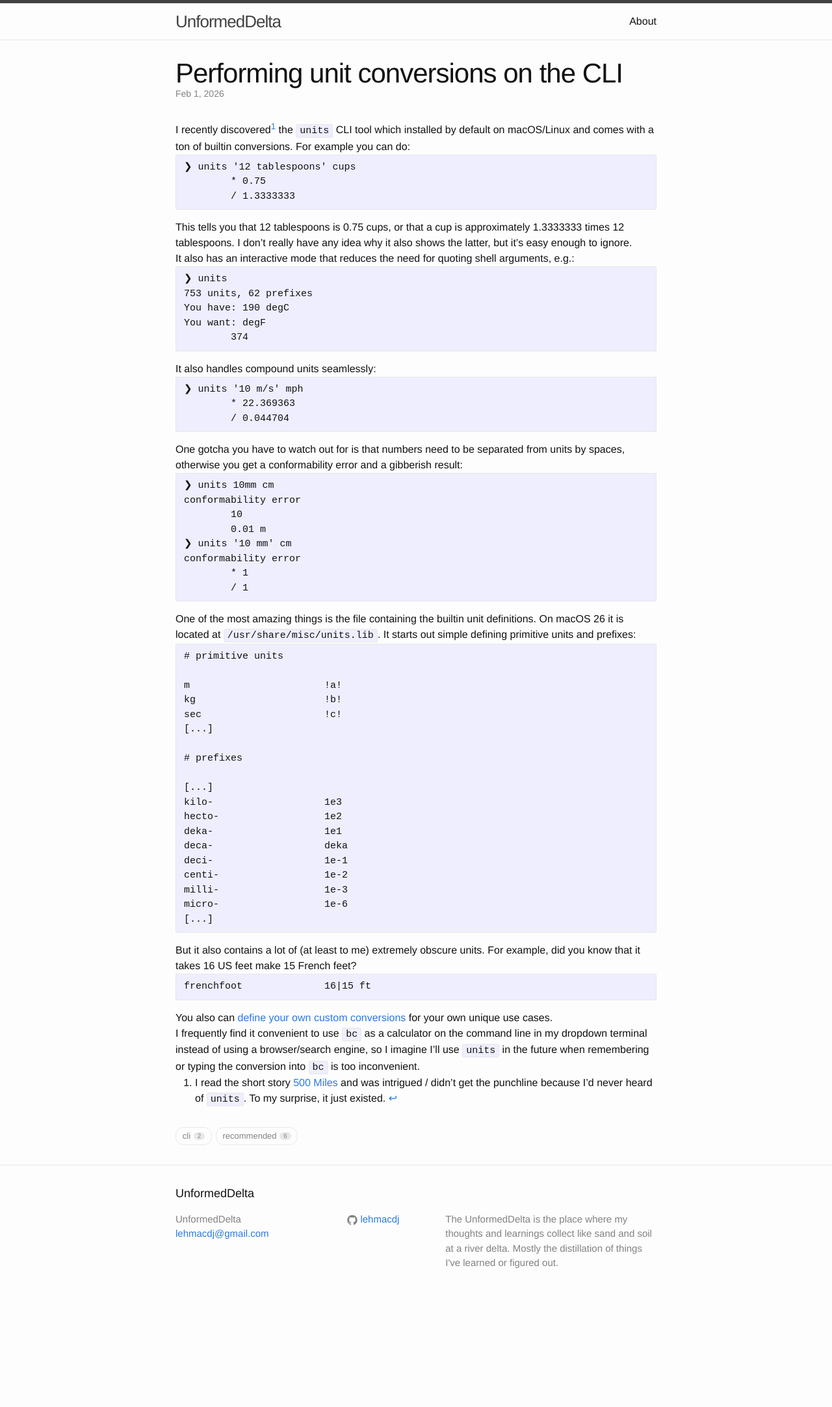
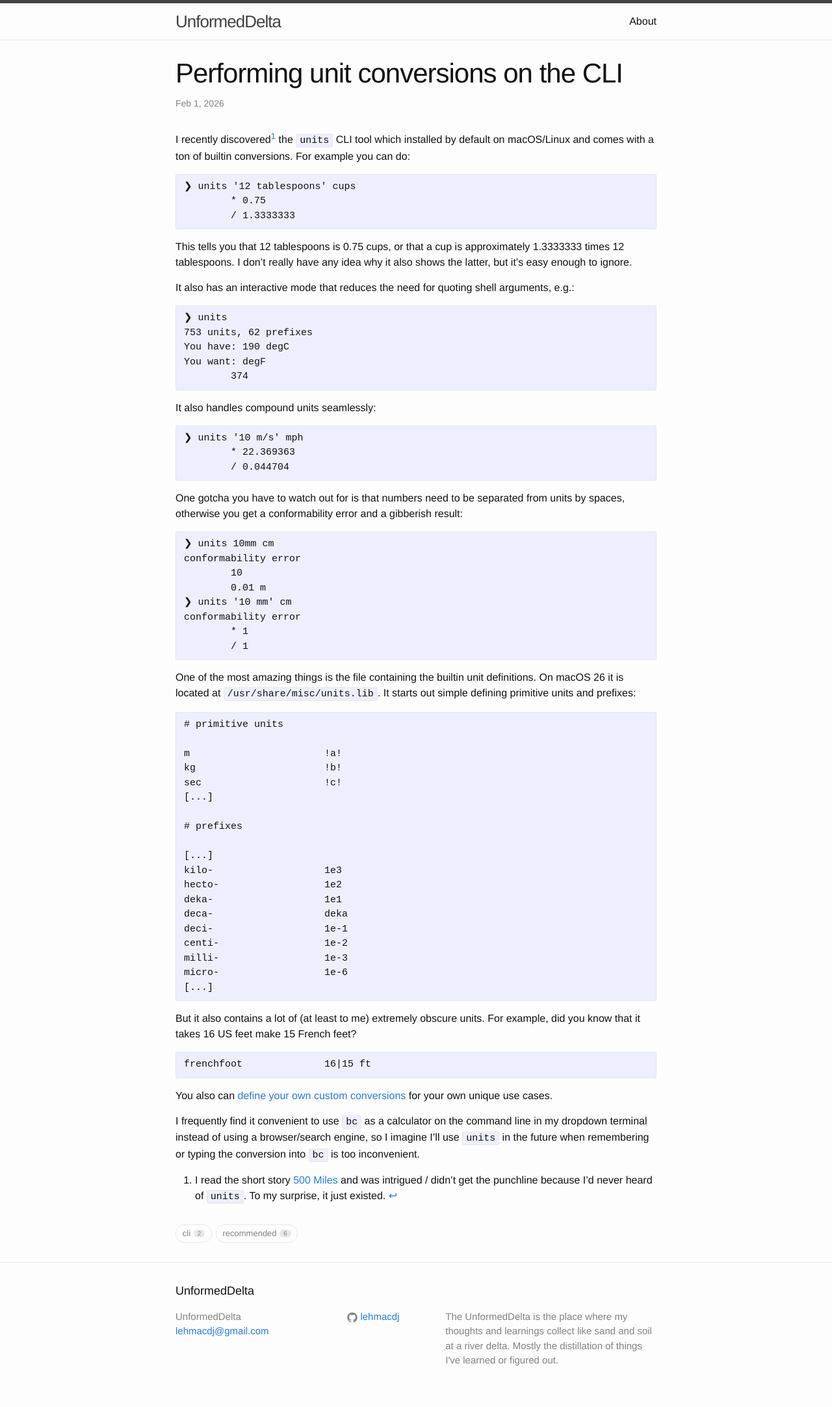
Before and after one commit to lehmacdj/blog, a Jekyll site: the page built from _notes/df5a7476-performing-unit-conversions-on-the-cli.md, in a window 1280 px wide. Shown: the whole page at 65% size. Built offline with Jekyll 4.4.1, drawn with Linux system fonts in a browser that asks for light colours; before the commit the page ends 2001 px from its top, so only the background shows below that.

Commit message:
Revert "Fix SASS warnings"
This reverts commit 0a2c19edf8803ca0f2abeedd469791e0503baeda.

```diff
--- a/_sass/_base.scss
+++ b/_sass/_base.scss
@@ -1,7 +1,3 @@
-@use "sass:color";
-@use "sass:math";
-@use "shared" as *;
-
 /**
  * Reset some basic elements
  */
@@ -36,8 +32,9 @@
  */
 h1, h2, h3, h4, h5, h6,
 p, blockquote, pre,
-ul, ol, dl, figure {
-  @extend %vertical-rhythm;
+ul, ol, dl, figure,
+%vertical-rhythm {
+    margin-bottom: $spacing-unit / 2;
 }
 
 
@@ -98,7 +95,7 @@
     text-decoration: none;
 
     &:visited {
-    color: color.adjust($brand-color, $lightness: -15%);
+        color: darken($brand-color, 15%);
     }
 
     &:hover {
@@ -115,7 +112,7 @@
 blockquote {
     color: $grey-color;
     border-left: 4px solid $grey-color-light;
-  padding-left: math.div($spacing-unit, 2);
+    padding-left: $spacing-unit / 2;
     font-size: 18px;
     letter-spacing: -1px;
     font-style: italic;
@@ -170,8 +167,22 @@
     @include media-query($on-laptop) {
         max-width: -webkit-calc(#{$content-width} - (#{$spacing-unit}));
         max-width:         calc(#{$content-width} - (#{$spacing-unit}));
-    padding-right: math.div($spacing-unit, 2);
-    padding-left: math.div($spacing-unit, 2);
+        padding-right: $spacing-unit / 2;
+        padding-left: $spacing-unit / 2;
+    }
+}
+
+
+
+/**
+ * Clearfix
+ */
+%clearfix {
+
+    &:after {
+        content: "";
+        display: table;
+        clear: both;
     }
 }
 
--- a/_sass/_layout.scss
+++ b/_sass/_layout.scss
@@ -1,6 +1,3 @@
-@use "sass:math";
-@use "shared" as *;
-
 /**
  * Site header
  */
@@ -48,7 +45,7 @@
     @include media-query($on-palm) {
         position: absolute;
         top: 9px;
-    right: math.div($spacing-unit, 2);
+        right: $spacing-unit / 2;
         background-color: $background-color;
         border: 1px solid $grey-color-light;
         border-radius: 5px;
@@ -107,7 +104,7 @@
 
 .footer-heading {
     font-size: 18px;
-  margin-bottom: math.div($spacing-unit, 2);
+    margin-bottom: $spacing-unit / 2;
 }
 
 .contact-list,
@@ -119,14 +116,14 @@
 .footer-col-wrapper {
     font-size: 15px;
     color: $grey-color;
-  margin-left: math.div(-$spacing-unit, 2);
+    margin-left: -$spacing-unit / 2;
     @extend %clearfix;
 }
 
 .footer-col {
     float: left;
-  margin-bottom: math.div($spacing-unit, 2);
-  padding-left: math.div($spacing-unit, 2);
+    margin-bottom: $spacing-unit / 2;
+    padding-left: $spacing-unit / 2;
 }
 
 .footer-col-1 {
--- a/_sass/_shared.scss
+++ /dev/null
@@ -1,49 +0,0 @@
-@use "sass:color";
-@use "sass:math";
-
-// Our variables
-$base-font-family: "Helvetica Neue", Helvetica, Arial, sans-serif !default;
-$base-font-size:   16px !default;
-$base-font-weight: 400 !default;
-$small-font-size:  $base-font-size * 0.875 !default;
-$base-line-height: 1.5 !default;
-
-$spacing-unit:     30px !default;
-
-$text-color:       #111 !default;
-$background-color: #fdfdfd !default;
-$brand-color:      #2a7ae2 !default;
-
-$grey-color:       #828282 !default;
-$grey-color-light: color.adjust($grey-color, $lightness: 40%) !default;
-$grey-color-dark:  color.adjust($grey-color, $lightness: -25%) !default;
-
-// Width of the content area
-$content-width:    800px !default;
-
-$on-palm:          600px !default;
-$on-laptop:        800px !default;
-
-@mixin media-query($device) {
-  @media screen and (max-width: $device) {
-    @content;
-  }
-}
-
-/**
- * Set `margin-bottom` to maintain vertical rhythm
- */
-%vertical-rhythm {
-  margin-bottom: math.div($spacing-unit, 2);
-}
-
-/**
- * Clearfix
- */
-%clearfix {
-  &:after {
-    content: "";
-    display: table;
-    clear: both;
-  }
-}
--- a/_sass/_syntax-highlighting.scss
+++ b/_sass/_syntax-highlighting.scss
@@ -1,5 +1,3 @@
-@use "shared" as *;
-
 /**
  * Syntax highlighting styles
  */
--- a/css/main.scss
+++ b/css/main.scss
@@ -3,6 +3,51 @@
 ---
 @charset "utf-8";
 
-@use "../_sass/base";
-@use "../_sass/layout";
-@use "../_sass/syntax-highlighting";
+
+
+// Our variables
+$base-font-family: "Helvetica Neue", Helvetica, Arial, sans-serif;
+$base-font-size:   16px;
+$base-font-weight: 400;
+$small-font-size:  $base-font-size * 0.875;
+$base-line-height: 1.5;
+
+$spacing-unit:     30px;
+
+$text-color:       #111;
+$background-color: #fdfdfd;
+$brand-color:      #2a7ae2;
+
+$grey-color:       #828282;
+$grey-color-light: lighten($grey-color, 40%);
+$grey-color-dark:  darken($grey-color, 25%);
+
+// Width of the content area
+$content-width:    800px;
+
+$on-palm:          600px;
+$on-laptop:        800px;
+
+
+
+// Use media queries like this:
+// @include media-query($on-palm) {
+//     .wrapper {
+//         padding-right: $spacing-unit / 2;
+//         padding-left: $spacing-unit / 2;
+//     }
+// }
+@mixin media-query($device) {
+    @media screen and (max-width: $device) {
+        @content;
+    }
+}
+
+
+
+// Import partials from `sass_dir` (defaults to `_sass`)
+@import
+        "base",
+        "layout",
+        "syntax-highlighting"
+;
```
Lines whose indentation alone changed are shown as unchanged.
